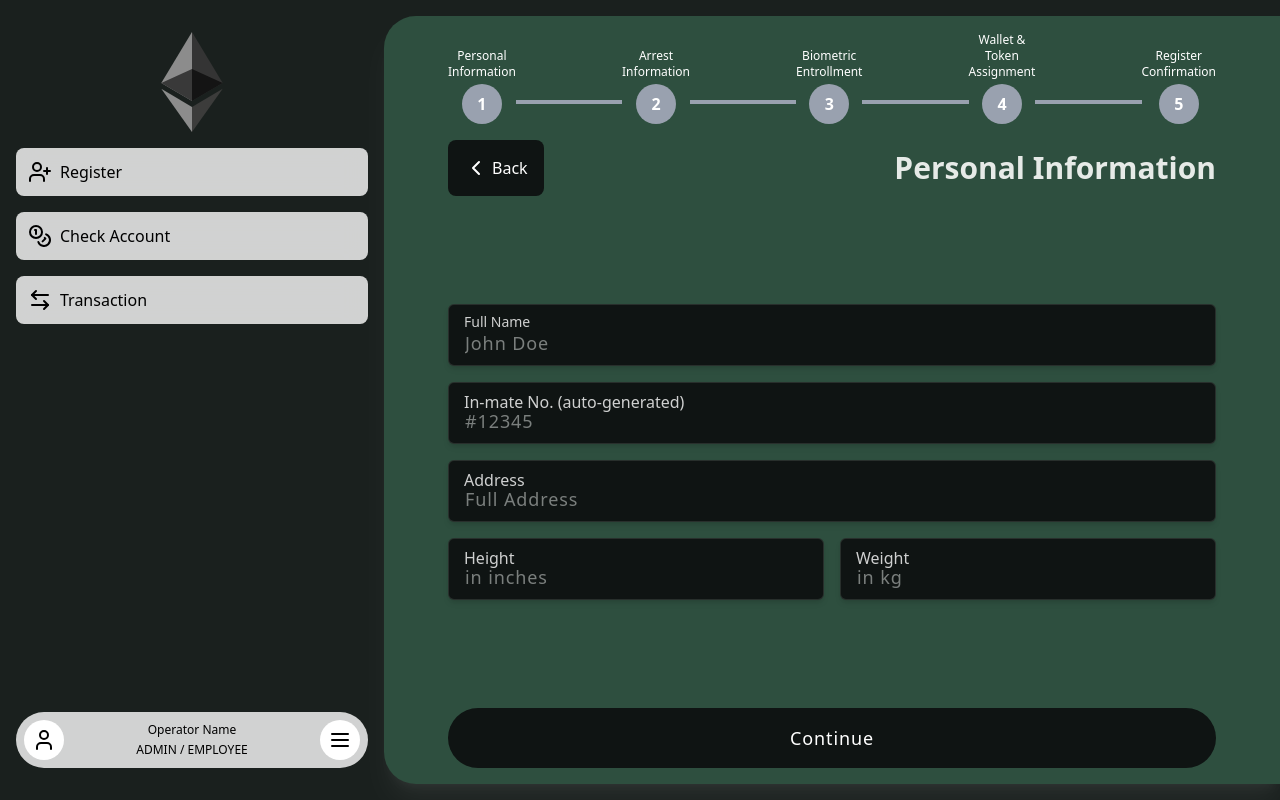
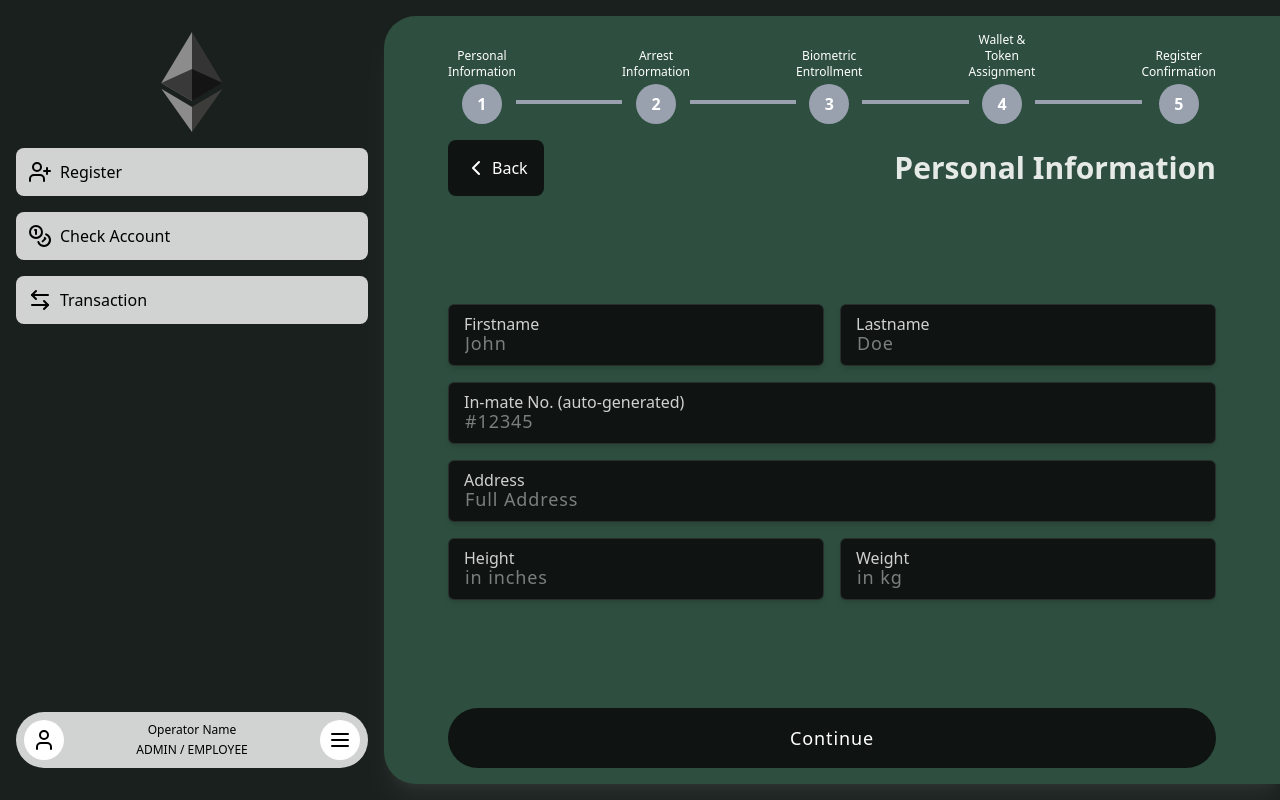
Before and after one commit to Lolillya/PrisonCoin-digital-currency, a React (Vite) app in the folder client/: page /admin/dashboard/register in a window 1280 px wide. Built offline with nearby package versions, Linux system fonts and the light colour scheme.

Commit message:
global state changes for inmate registration step 2

```diff
--- /dev/null
+++ b/client/src/hooks/register-page/register-page-inmate-data.ts
@@ -0,0 +1,74 @@
+import { useState } from "react";
+
+
+interface initialData {
+    // STEP 1
+    firstName?: string;
+    lastName?: string;
+    inmateId: string;
+    address: string;
+    height: string;
+    weight: string;
+
+    // STEP 2
+    arrestingOfficer: string;
+    arrestDate: string;
+    arrestTime: string;
+    arrestLocation: string;
+    charges: string;
+
+    // STEP 3
+    fingerprintData: string;
+
+    // STEP 4
+    walletAddress: string;
+    initialBalance: number;
+    spendingLimit: number;
+
+    // STEP 5
+    isValidated: boolean;
+}
+
+const initialData: initialData = {
+    // STEP 1
+    firstName: "",
+    lastName: "",
+    inmateId: "",
+    address: "",
+    height: "",
+    weight: "",
+
+    // STEP 2
+    arrestingOfficer: "",
+    arrestDate: "",
+    arrestTime: "",
+    arrestLocation: "",
+    charges: "",
+
+    // STEP 3
+    fingerprintData: "",
+
+    // STEP 4
+    walletAddress: "",
+    initialBalance: 0,
+    spendingLimit: 0,
+
+    // STEP 5
+    isValidated: false,
+};
+
+export const useRegisterPageInmateData = () => {
+    const [inmateData, setInmateData] = useState<initialData>(initialData);
+
+    const updateInmateData = (newData: Partial<initialData>) => {
+        setInmateData((prevData) => ({
+            ...prevData,
+            ...newData,
+        }));
+    };
+
+    return {
+        inmateData,
+        updateInmateData,
+    };
+};
--- a/client/src/pages/admin/register/components/register-inputs.tsx
+++ b/client/src/pages/admin/register/components/register-inputs.tsx
@@ -3,35 +3,100 @@ import { Button } from "@/components/ui/button";
 import { Input } from "@/components/ui/input";
 import { Modal } from "@/components/ui/modal";
 import { useRegisterSteps } from "@/hooks/register-page/register-page-steps.query";
-import React, { useState } from "react";
+import React, { useState, useEffect } from "react";
 import { CheckIcon } from "@/components/icons/icons";
+import { useRegisterPageInmateData } from "@/hooks/register-page/register-page-inmate-data";
 
 export const RegisterInputs = () => {
   const { updateStep, steps } = useRegisterSteps();
+  const { inmateData, updateInmateData } = useRegisterPageInmateData();
 
-  const handleContinue = (
-    e: React.MouseEvent<HTMLButtonElement>,
-    stepId: number
-  ) => {
+  console.log(inmateData);
+
+  // Global state for form fields, initialized from inmateData
+  // STEP 1
+  const [firstName, setFirstName] = useState(inmateData.firstName || "");
+  const [lastName, setLastName] = useState(inmateData.lastName || "");
+  const [inmateNo, setInmateNo] = useState(inmateData.inmateId || "");
+  const [address, setAddress] = useState(inmateData.address || "");
+  const [height, setHeight] = useState(inmateData.height || "");
+  const [weight, setWeight] = useState(inmateData.weight || "");
+
+  // STEP 2
+  const [arrestingOfficer, setArrestingOfficer] = useState(inmateData.arrestingOfficer || "");
+  const [arrestDate, setArrestDate] = useState(inmateData.arrestDate || "");
+  const [timeOfArrest, setTimeOfArrest] = useState(inmateData.arrestTime || "");
+  const [arrestLocation, setArrestLocation] = useState(inmateData.arrestLocation || "");
+  const [charges, setCharges] = useState(inmateData.charges || "");
+
+  6;
+
+  // Optional: keep local state in sync with inmateData if it changes externally
+  // useEffect(() => {
+  //   setFullName(inmateData.fullName || "");
+  //   setInmateNo(inmateData.inmateId || "");
+  //   setAddress(inmateData.address || "");
+  //   setHeight(inmateData.height || "");
+  //   setWeight(inmateData.weight || "");
+  // }, [inmateData]);
+
+  // Global handleContinue
+  const handleContinue = (e: React.MouseEvent<HTMLButtonElement>, stepId: number) => {
     e.preventDefault();
+    // Update global inmateData on continue (for step 1)
+    if (stepId === 1) {
+      updateInmateData({
+        ...inmateData,
+        firstName,
+        lastName,
+        inmateId: inmateNo,
+        address,
+        height,
+        weight,
+      });
+    }
     updateStep(stepId);
   };
 
   const renderCurrentStep = () => {
-    if (
-      steps.step1 &&
-      steps.step2 &&
-      steps.step3 &&
-      steps.step4 &&
-      steps.step5
-    ) {
+    if (steps.step1 && steps.step2 && steps.step3 && steps.step4 && steps.step5) {
       return <RegisterComplete />;
     }
     if (!steps.step1) {
-      return <RegisterStep1 onContinue={(e) => handleContinue(e, 1)} />;
+      return (
+        <RegisterStep1
+          onContinue={(e) => handleContinue(e, 1)}
+          firstName={firstName}
+          setFirstName={setFirstName}
+          lastName={lastName}
+          setLastName={setLastName}
+          inmateNo={inmateNo}
+          setInmateNo={setInmateNo}
+          address={address}
+          setAddress={setAddress}
+          height={height}
+          setHeight={setHeight}
+          weight={weight}
+          setWeight={setWeight}
+        />
+      );
     }
     if (!steps.step2) {
-      return <RegisterStep2 onContinue={(e) => handleContinue(e, 2)} />;
+      return (
+        <RegisterStep2
+          onContinue={(e) => handleContinue(e, 2)}
+          arrestingOfficer={arrestingOfficer}
+          setArrestingOfficer={setArrestingOfficer}
+          arrestDate={arrestDate}
+          setArrestDate={setArrestDate}
+          timeOfArrest={timeOfArrest}
+          setTimeOfArrest={setTimeOfArrest}
+          arrestLocation={arrestLocation}
+          setArrestLocation={setArrestLocation}
+          charges={charges}
+          setCharges={setCharges}
+        />
+      );
     }
     if (!steps.step3) {
       return <RegisterStep3 onContinue={(e) => handleContinue(e, 3)} />;
@@ -50,8 +115,32 @@ export const RegisterInputs = () => {
 
 const RegisterStep1 = ({
   onContinue,
+  firstName,
+  setFirstName,
+  lastName,
+  setLastName,
+  inmateNo,
+  setInmateNo,
+  address,
+  setAddress,
+  height,
+  setHeight,
+  weight,
+  setWeight,
 }: {
   onContinue: (e: React.MouseEvent<HTMLButtonElement>) => void;
+  firstName: string;
+  setFirstName: React.Dispatch<React.SetStateAction<string>>;
+  lastName: string;
+  setLastName: React.Dispatch<React.SetStateAction<string>>;
+  inmateNo: string;
+  setInmateNo: React.Dispatch<React.SetStateAction<string>>;
+  address: string;
+  setAddress: React.Dispatch<React.SetStateAction<string>>;
+  height: string;
+  setHeight: React.Dispatch<React.SetStateAction<string>>;
+  weight: string;
+  setWeight: React.Dispatch<React.SetStateAction<string>>;
 }) => {
   return (
     <div className="flex-1 flex mt-4">
@@ -63,21 +152,34 @@ const RegisterStep1 = ({
             <span>Back</span>
           </div>
 
-          {/* <Button type="button" className="w-f">
-            <LeftArrowIcon />
-            <span>Back</span>
-          </Button> */}
-
           <h2>Personal Information</h2>
         </div>
 
         <div className="flex flex-col gap-4">
           {/* inmate fullname */}
-          <div className="flex flex-col relative group">
-            <label className="absolute ml-4 text-white/80 text-sm mt-2 transition-all duration-200 group-focus-within:text-[0.625rem]">
-              Full Name
-            </label>
-            <Input placeholder="John Doe" required />
+          <div className="flex gap-4 w-full">
+            <div className="flex flex-col relative group w-full">
+              <label className="absolute ml-4 text-white/80 text-base mt-2 transition-all duration-200 group-focus-within:text-[0.625rem]">
+                Firstname
+              </label>
+              <Input
+                placeholder="John"
+                required
+                value={firstName}
+                onChange={(e) => setFirstName(e.target.value)}
+              />
+            </div>
+            <div className="flex flex-col relative group w-full">
+              <label className="absolute ml-4 text-white/80 text-base mt-2 transition-all duration-200 group-focus-within:text-[0.625rem]">
+                Lastname
+              </label>
+              <Input
+                placeholder="Doe"
+                required
+                value={lastName}
+                onChange={(e) => setLastName(e.target.value)}
+              />
+            </div>
           </div>
 
           {/* inmate auto-generated inmate number */}
@@ -85,7 +187,13 @@ const RegisterStep1 = ({
             <label className="absolute ml-4 text-white/80 text-base mt-2 transition-all duration-200 group-focus-within:text-[0.625rem]">
               In-mate No. (auto-generated)
             </label>
-            <Input placeholder="#12345" required />
+            <Input
+              placeholder="#12345"
+              required
+              value={inmateNo}
+              onChange={(e) => setInmateNo(e.target.value)}
+              disabled // If this should not be editable, keep disabled
+            />
           </div>
 
           {/* inmate address */}
@@ -93,24 +201,37 @@ const RegisterStep1 = ({
             <label className="absolute ml-4 text-white/80 text-base mt-2 transition-all duration-200 group-focus-within:text-[0.625rem]">
               Address
             </label>
-            <Input placeholder="Full Address" required />
+            <Input
+              placeholder="Full Address"
+              required
+              value={address}
+              onChange={(e) => setAddress(e.target.value)}
+            />
           </div>
 
-          {/* inmate height */}
+          {/* inmate height and weight */}
           <div className="flex gap-4 w-full">
             <div className="flex flex-col relative group w-full">
               <label className="absolute ml-4 text-white/80 text-base mt-2 transition-all duration-200 group-focus-within:text-[0.625rem]">
                 Height
               </label>
-              <Input placeholder="in inches" required />
+              <Input
+                placeholder="in inches"
+                required
+                value={height}
+                onChange={(e) => setHeight(e.target.value)}
+              />
             </div>
-
-            {/* inmate weight */}
             <div className="flex flex-col relative group w-full">
               <label className="absolute ml-4 text-white/80 text-base mt-2 transition-all duration-200 group-focus-within:text-[0.625rem]">
                 Weight
               </label>
-              <Input placeholder="in kg" required />
+              <Input
+                placeholder="in kg"
+                required
+                value={weight}
+                onChange={(e) => setWeight(e.target.value)}
+              />
             </div>
           </div>
         </div>
@@ -126,8 +247,28 @@ const RegisterStep1 = ({
 
 const RegisterStep2 = ({
   onContinue,
+  arrestingOfficer,
+  setArrestingOfficer,
+  arrestDate,
+  setArrestDate,
+  timeOfArrest,
+  setTimeOfArrest,
+  arrestLocation,
+  setArrestLocation,
+  charges,
+  setCharges,
 }: {
   onContinue: (e: React.MouseEvent<HTMLButtonElement>) => void;
+  arrestingOfficer: string;
+  setArrestingOfficer: React.Dispatch<React.SetStateAction<string>>;
+  arrestDate: string;
+  setArrestDate: React.Dispatch<React.SetStateAction<string>>;
+  timeOfArrest: string;
+  setTimeOfArrest: React.Dispatch<React.SetStateAction<string>>;
+  arrestLocation: string;
+  setArrestLocation: React.Dispatch<React.SetStateAction<string>>;
+  charges: string;
+  setCharges: React.Dispatch<React.SetStateAction<string>>;
 }) => {
   return (
     <div className="flex-1 flex">
@@ -147,7 +288,12 @@ const RegisterStep2 = ({
             <label className="absolute ml-4 text-white/80 text-base mt-2 transition-all duration-200 group-focus-within:text-xs">
               Arresting Officer
             </label>
-            <Input placeholder="John Doe" required />
+            <Input
+              placeholder="John Doe"
+              required
+              value={arrestingOfficer}
+              onChange={(e) => setArrestingOfficer(e.target.value)}
+            />
           </div>
 
           {/* arrest date */}
@@ -157,7 +303,13 @@ const RegisterStep2 = ({
               <label className="absolute ml-4 text-white/80 text-base mt-2 transition-all duration-200 group-focus-within:text-xs">
                 Arrest Date
               </label>
-              <Input type="date" className="w-full" required />
+              <Input
+                type="date"
+                className="w-full"
+                required
+                value={arrestDate}
+                onChange={(e) => setArrestDate(e.target.value)}
+              />
             </div>
 
             {/* arrest time */}
@@ -165,7 +317,13 @@ const RegisterStep2 = ({
               <label className="absolute ml-4 text-white/80 text-base mt-2 transition-all duration-200 group-focus-within:text-xs">
                 Time of Arrest
               </label>
-              <Input type="time" className="w-full" required />
+              <Input
+                type="time"
+                className="w-full"
+                required
+                value={timeOfArrest}
+                onChange={(e) => setTimeOfArrest(e.target.value)}
+              />
             </div>
           </div>
 
@@ -174,7 +332,12 @@ const RegisterStep2 = ({
             <label className="absolute ml-4 text-white/80 text-base mt-2 transition-all duration-200 group-focus-within:text-xs">
               Location of Arrest
             </label>
-            <Input placeholder="John Doe" required />
+            <Input
+              placeholder="John Doe"
+              required
+              value={arrestLocation}
+              onChange={(e) => setArrestLocation(e.target.value)}
+            />
           </div>
 
           {/* crime description */}
@@ -182,7 +345,12 @@ const RegisterStep2 = ({
             <label className="absolute ml-4 text-white/80 text-base mt-2 transition-all duration-200 group-focus-within:text-xs">
               Charges / Description of Crime
             </label>
-            <Input placeholder="John Doe" required />
+            <Input
+              placeholder="John Doe"
+              required
+              value={charges}
+              onChange={(e) => setCharges(e.target.value)}
+            />
           </div>
 
           {/* inmate image */}
@@ -240,17 +408,14 @@ const RegisterStep3 = ({
             </div>
             <h3>Register Inmate fingerprint</h3>
             <p className="text-center text-sm text-text/70 max-w-md mt-2">
-              This step securely links the inmate's identity to their digital
-              profile using a biometric fingerprint scan. The fingerprint will
-              be encrypted and stored for future authentication during purchases
-              and transactions.
+              This step securely links the inmate's identity to their digital profile using a
+              biometric fingerprint scan. The fingerprint will be encrypted and stored for future
+              authentication during purchases and transactions.
             </p>
           </div>
 
           <div className="text-center flex flex-col">
-            <p className="text-sm text-text/70 mb-2">
-              Start the scanning process below.
-            </p>
+            <p className="text-sm text-text/70 mb-2">Start the scanning process below.</p>
             <Button onClick={handleButtonClick}>
               {isScanComplete ? "Continue" : "Scan Fingerprint"}
             </Button>
@@ -359,13 +524,10 @@ const RegisterStep5 = ({
 
       <div className="flex flex-col gap-6 mt-8 flex-1 justify-between">
         <p className="text-center text-text/70">
-          Please review the information provided before finalizing the
-          registration.
+          Please review the information provided before finalizing the registration.
         </p>
 
-        <div className="overflow-y-auto pr-2">
-          {/* Display summary of all steps here */}
-        </div>
+        <div className="overflow-y-auto pr-2">{/* Display summary of all steps here */}</div>
 
         <div className="mt-4">
           <Button type="submit" onClick={onContinue}>
@@ -386,8 +548,8 @@ const RegisterComplete = () => {
         </div>
         <h2 className="text-3xl font-bold">Registration Complete!</h2>
         <p className="text-white/70 text-center max-w-md">
-          Thank you for registering. The inmate's account has been created
-          successfully and is now ready to use the system.
+          Thank you for registering. The inmate's account has been created successfully and is now
+          ready to use the system.
         </p>
       </div>
 
```
